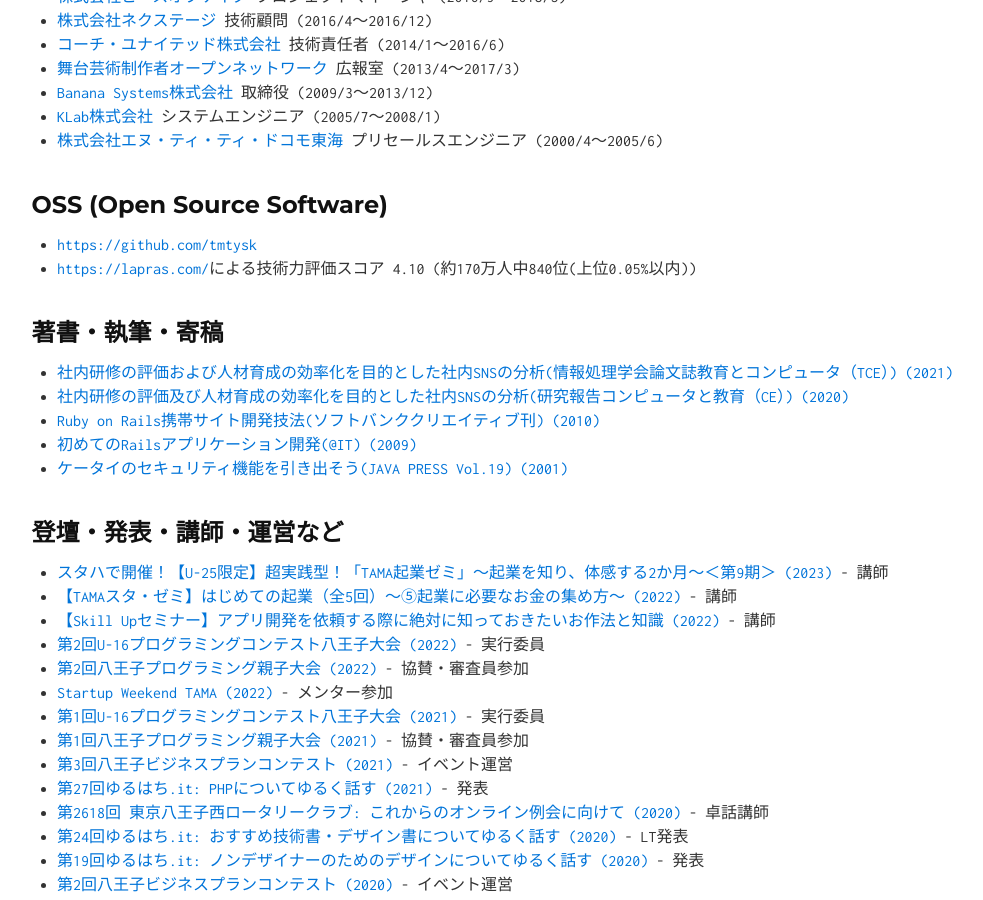
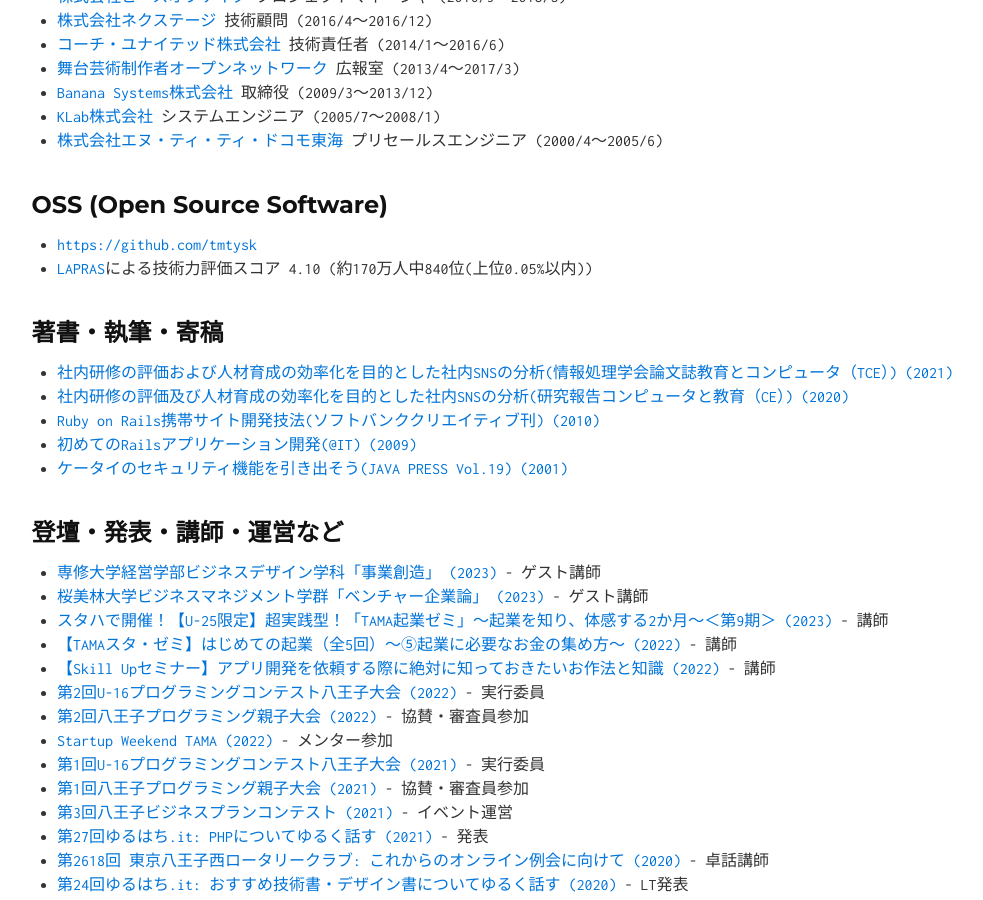
Before and after one commit to tmtysk/tmtysk.github.io, a Jekyll site: the page built from index.md, in a window 1280 px wide and 900 px high, scrolled down 691 px. Shown: the whole window, without its empty margins (15-998 px from the left). Built offline with Jekyll 4.4.1, drawn with Linux system fonts in a browser that asks for light colours.

Commit message:
add speech.

```diff
--- a/index.md
+++ b/index.md
@@ -31,7 +31,7 @@ layout: default
 ## OSS (Open Source Software)
 
 * [https://github.com/tmtysk](https://github.com/tmtysk)
-* [https://lapras.com/](LAPRAS)による技術力評価スコア 4.10 (約170万人中840位(上位0.05%以内))
+* [LAPRAS](https://lapras.com/)による技術力評価スコア 4.10 (約170万人中840位(上位0.05%以内))
 
 ## 著書・執筆・寄稿
 
@@ -43,6 +43,8 @@ layout: default
 
 ## 登壇・発表・講師・運営など
 
+* [専修大学経営学部ビジネスデザイン学科「事業創造」 (2023)](https://www.facebook.com/permalink.php?story_fbid=pfbid0LGqWnrmXSfVedauCgrSFJZ7VpCBPn6ic9kgeNYujpgLj8A6sUQzFzWstrNoG4u3El&id=100063469121847) - ゲスト講師
+* [桜美林大学ビジネスマネジメント学群「ベンチャー企業論」 (2023)](https://www.facebook.com/permalink.php?story_fbid=pfbid02a7BTbeHQvXJPD7vmJrryhdbhSZkgMPyNDsMXVCDrJoYBgpeDziKczvkJ7Qwf74WDl&id=108239180957033) - ゲスト講師
 * [スタハで開催！【U-25限定】超実践型！「TAMA起業ゼミ」～起業を知り、体感する2か月～＜第9期＞ (2023)](https://startup-station.jp/eventseminar/TAA0103?event_id=E000102414) - 講師
 * [【TAMAスタ・ゼミ】はじめての起業（全5回）〜⑤起業に必要なお金の集め方〜 (2022)](https://startup-station.jp/eventseminar/TAA0103?event_id=E000102293) - 講師
 * [【Skill Upセミナー】アプリ開発を依頼する際に絶対に知っておきたいお作法と知識 (2022)](https://startup-station.jp/eventseminar/TAA0103?event_id=E000102359) - 講師
```
